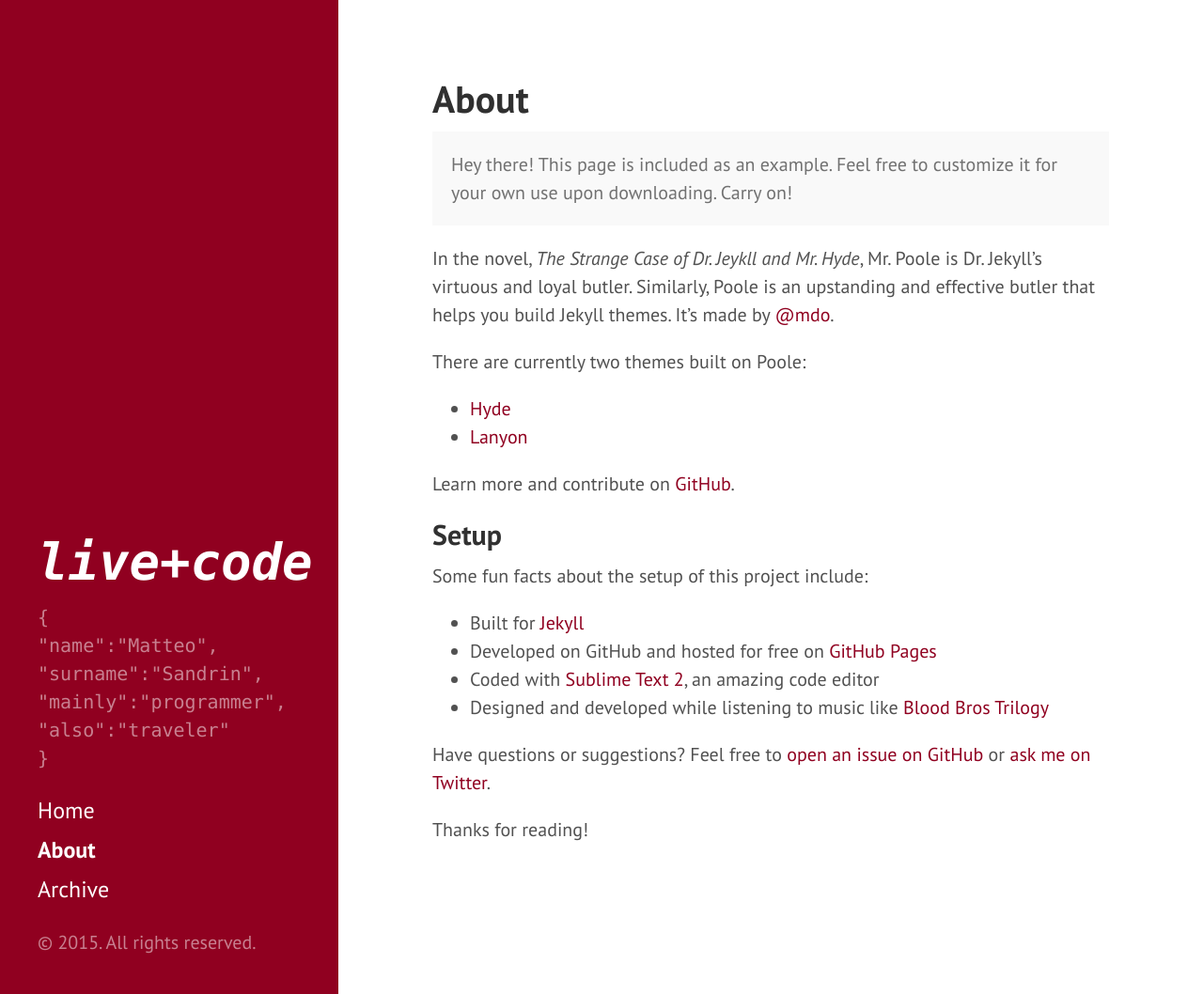
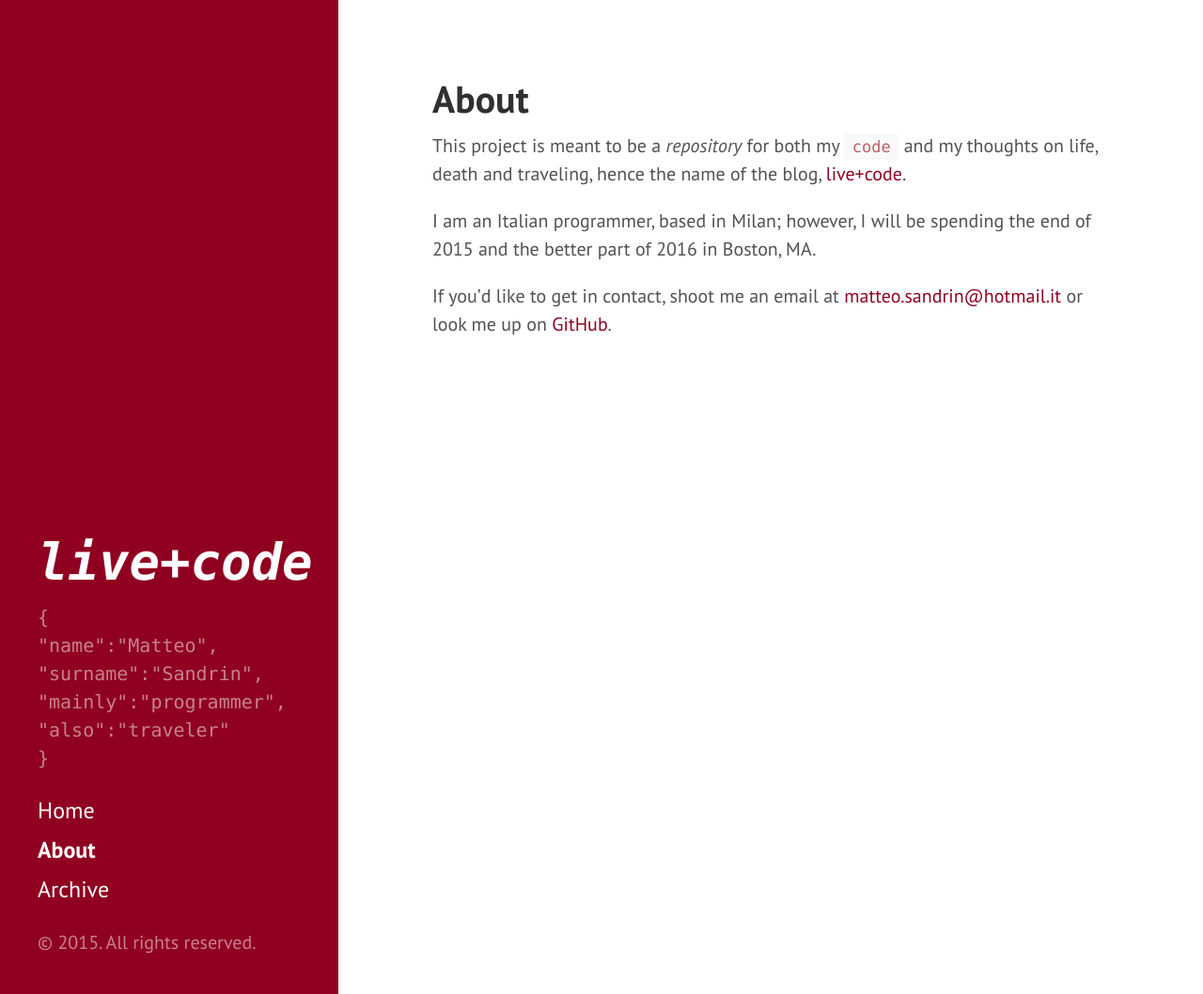
Before and after one commit to matteosandrin/matteosandrin.github.io, a Jekyll site: the page built from about.md, in a window 1280 px wide and 1058 px high. Shown: the whole window at 94% size. Built offline with Jekyll 4.4.1, drawn with Linux system fonts in a browser that asks for light colours; Markdown is read by kramdown in place of the engine named in the settings.

Commit message:
Filled in the 'About' page

```diff
--- a/about.md
+++ b/about.md
@@ -3,28 +3,8 @@ layout: page
 title: About
 ---
 
-<p class="message">
-  Hey there! This page is included as an example. Feel free to customize it for your own use upon downloading. Carry on!
-</p>
+This project is meant to be a *repository* for both my `code` and my thoughts on life, death and traveling, hence the name of the blog, [live+code](/).
 
-In the novel, *The Strange Case of Dr. Jeykll and Mr. Hyde*, Mr. Poole is Dr. Jekyll's virtuous and loyal butler. Similarly, Poole is an upstanding and effective butler that helps you build Jekyll themes. It's made by [@mdo](https://twitter.com/mdo).
+I am an Italian programmer, based in Milan; however, I will be spending the end of 2015 and the better part of 2016 in Boston, MA.
 
-There are currently two themes built on Poole:
-
-* [Hyde](http://hyde.getpoole.com)
-* [Lanyon](http://lanyon.getpoole.com)
-
-Learn more and contribute on [GitHub](https://github.com/poole).
-
-## Setup
-
-Some fun facts about the setup of this project include:
-
-* Built for [Jekyll](http://jekyllrb.com)
-* Developed on GitHub and hosted for free on [GitHub Pages](https://pages.github.com)
-* Coded with [Sublime Text 2](http://sublimetext.com), an amazing code editor
-* Designed and developed while listening to music like [Blood Bros Trilogy](https://soundcloud.com/maddecent/sets/blood-bros-series)
-
-Have questions or suggestions? Feel free to [open an issue on GitHub](https://github.com/poole/issues/new) or [ask me on Twitter](https://twitter.com/mdo).
-
-Thanks for reading!
+If you'd like to get in contact, shoot me an email at [matteo.sandrin@hotmail.it](mailto:matteo.sandrin@hotmail.it) or look me up on [GitHub](https://github.com/SandPhoenix).
```
Also changed, not shown: _posts/15-08-25-let-there-be-markdown.md (+27 -10 lines).
